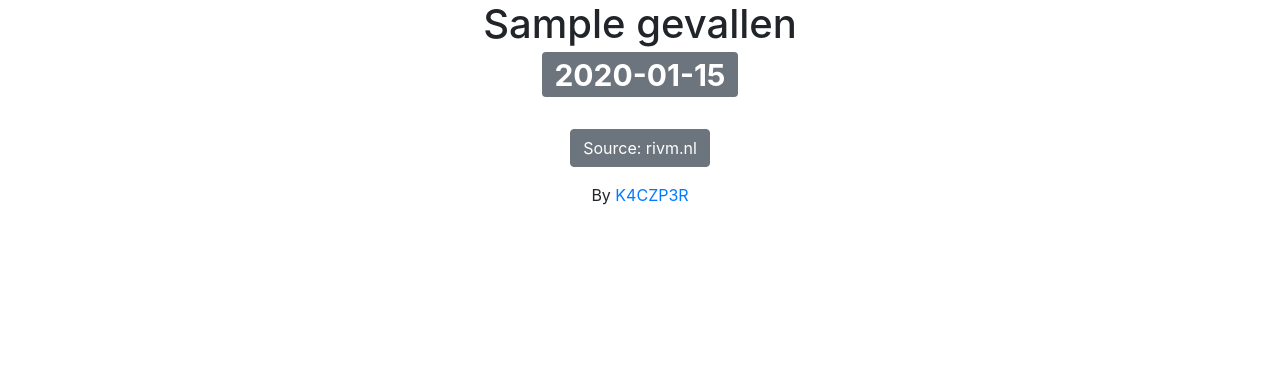
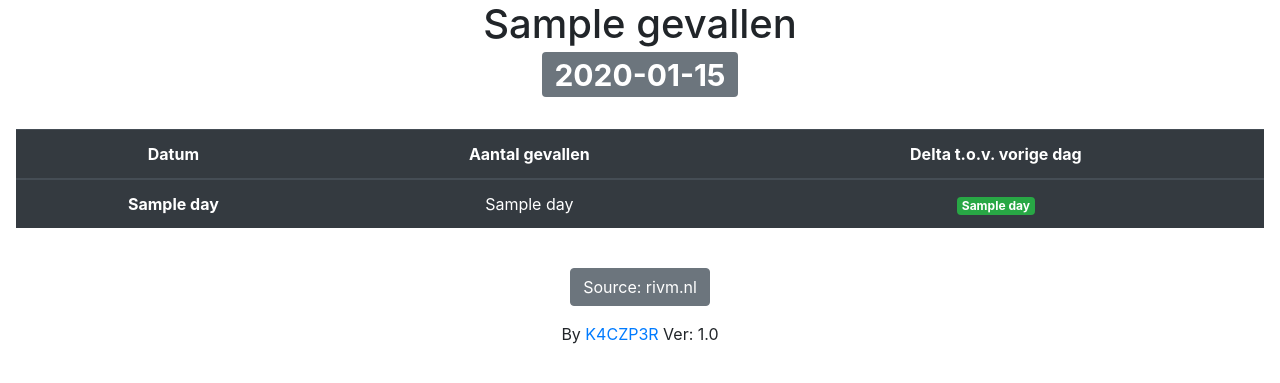
Before and after one commit to K4CZP3R/nl.hoeveelcoronagevallen, a Flask app: template templates/index.html in a window 1280 px wide. Shown: the part 98-481 px from the top of the page. Run offline with Flask 2, Linux system fonts and the light colour scheme; the template is opened without the code that fills it: most values are stand-ins (such as "Sample title", 1, 10 or a date in 2020); some libraries are stand-ins or nearby versions.

Commit message:
Add stats per day

```diff
--- a/app.py
+++ b/app.py
@@ -13,7 +13,23 @@ def index():
     rivmData = cdb.get_data()
     rivmData: RivmData
     laatste_update = datetime.fromtimestamp(rivmData.unix_time).strftime("%d.%m.%Y %H:%M:%S")
-    return render_template("index.html", gevallen=rivmData.aantal_gevallen, laatste_update=laatste_update, kop=rivmData.laatste_kop)
+
+    rivmDaysData = cdb.get_days_data()
+    print(rivmDaysData.values())
+    data_keys = list(rivmDaysData.keys())
+    data_values = list(rivmDaysData.values())
+
+
+    data_to_show = list()
+    for i in range(0, len(data_keys)):
+
+        if(i+1 < len(data_keys)):
+            delta = data_values[i].aantal_gevallen - data_values[i+1].aantal_gevallen
+        else:
+            delta = 0
+
+        data_to_show.append([i, data_keys[i], data_values[i].aantal_gevallen, delta])
+    return render_template("index.html", gevallen=rivmData.aantal_gevallen, laatste_update=laatste_update, kop=rivmData.laatste_kop, days_data=data_to_show)
 
 
 if __name__ == "__main__":
--- a/templates/index.html
+++ b/templates/index.html
@@ -14,7 +14,7 @@
     <link rel="stylesheet" href="https://stackpath.bootstrapcdn.com/bootstrap/4.4.1/css/bootstrap.min.css" integrity="sha384-Vkoo8x4CGsO3+Hhxv8T/Q5PaXtkKtu6ug5TOeNV6gBiFeWPGFN9MuhOf23Q9Ifjh" crossorigin="anonymous">
     <!-- Favicons -->
     <meta name="theme-color" content="#563d7c">
-	<link rel="apple-touch-icon" sizes="57x57" href="/static/apple-icon-57x57.png">
+    <link rel="apple-touch-icon" sizes="57x57" href="/static/apple-icon-57x57.png">
     <link rel="apple-touch-icon" sizes="60x60" href="/static/apple-icon-60x60.png">
     <link rel="apple-touch-icon" sizes="72x72" href="/static/apple-icon-72x72.png">
     <link rel="apple-touch-icon" sizes="76x76" href="/static/apple-icon-76x76.png">
@@ -65,6 +65,36 @@
         <main role="main" class="inner cover">
             <h1 class="cover-heading">{{gevallen}} <br><span class="badge badge-secondary">{{laatste_update}}</span></h1>
             <br>
+
+            <table class="table table-dark">
+                <thead>
+                    <tr>
+                        <th scope="col">Datum</th>
+                        <th scope="col">Aantal gevallen</th>
+                        <th scope="col">Delta t.o.v. vorige dag</th>
+                    </tr>
+                </thead>
+                <tbody>
+                    {% for day in days_data %}
+                    <tr>
+                        <th scope="row">{{day[1]}}</th>
+                        <td>{{day[2]}}</td>
+                        {% if day[3] > 0 %}
+                        <td>
+                            <span class="badge badge-danger">+{{day[3]}}</span>
+                        </td>
+                        {% else %}
+                        <td>
+                            <span class="badge badge-success">{{day[3]}}</span>
+                        </td>
+
+                        {% endif %}
+                    </tr>
+                    {% endfor %}
+
+                </tbody>
+            </table>
+            <br>
             <p class="lead">
                 <a href="https://rivm.nl" class="btn btn-secondary">Source: rivm.nl</a>
             </p>
@@ -72,7 +102,7 @@
 
         <footer class="mastfoot mt-auto">
             <div class="inner">
-                <p>By <a href="https://github.com/K4CZP3R" target="_blank">K4CZP3R</a></p>
+                <p>By <a href="https://github.com/K4CZP3R" target="_blank">K4CZP3R</a> Ver: 1.0</p>
             </div>
         </footer>
     </div>
```
Also changed, not shown: CoronaDb.py (+10 -0 lines), RivmData.py (+8 -3 lines), rivm_scrapper.py (+7 -5 lines).
